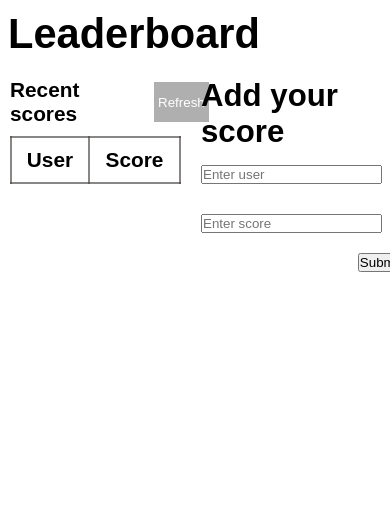
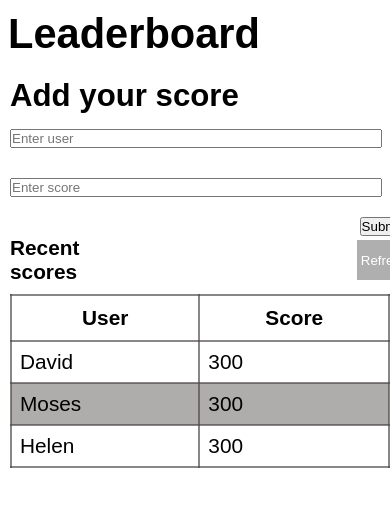
Before and after one commit to david30-maker/leaderboard-project, a website built with webpack: page src/index.html in a window 390 px wide. Shown: the top 506 px of the page. Built offline with nearby package versions, Linux system fonts and the light colour scheme.

Commit message:
Fix linters errors

```diff
--- a/src/index.html
+++ b/src/index.html
@@ -23,7 +23,20 @@
               <th>Score</th>
             </tr>
           </thead>
-          <tbody></tbody>
+          <tbody>
+            <tr>
+              <td>David</td>
+              <td>300</td>
+              <tr>
+                <td>Moses</td>
+                <td>300</td>
+              </tr>
+              <tr>
+                <td>Helen</td>
+                <td>300</td>
+              </tr>
+            </tr>
+          </tbody>
         </table>
       </section>
       <aside>
--- a/src/style.css
+++ b/src/style.css
@@ -49,7 +49,7 @@ section {
 
 #refresh-score {
   display: flex;
-  gap: 20px;
+  gap: 41%;
 }
 
 h2 {
@@ -97,5 +97,25 @@ input[type=number] {
 
 #btn {
   width: auto;
-  margin-left: 83%;
+  margin-left: 92%;
 }
+
+@media screen and (max-width: 786px) {
+  .main-work {
+    display: flex;
+    flex-direction: column-reverse;
+    gap: 90%;
+  }
+
+  section {
+    width: 100%;
+  }
+
+  #refresh-score {
+    display: flex;
+  }
+
+  aside {
+    width: 100%;
+  }
+}
```
Also changed, not shown: .github/workflows/linters.yml.
